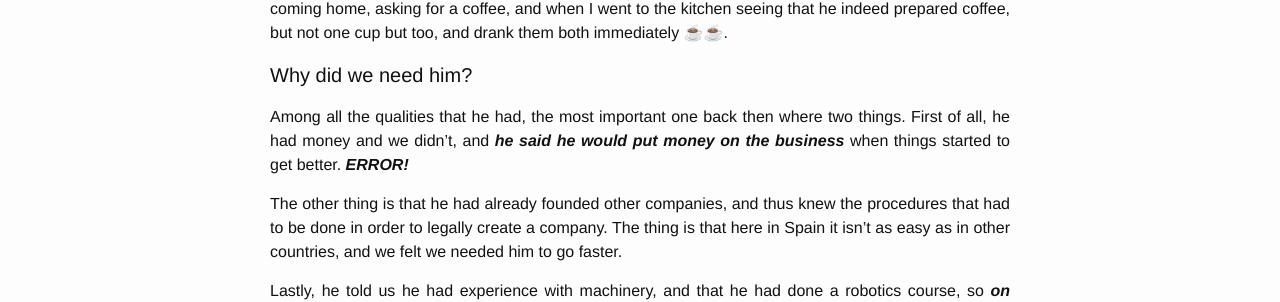
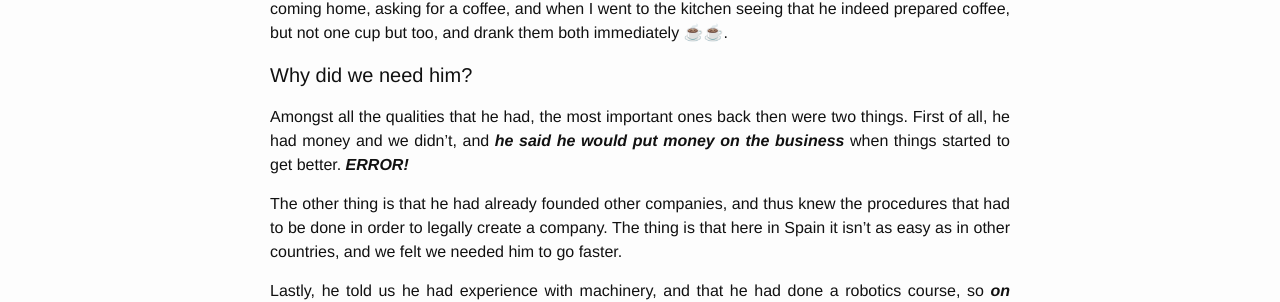
Before and after one commit to MrPolymath/mrpolymath.github.io, a Jekyll site: the page built from _posts/2017-07-26-my-first-business-1.markdown, in a window 1280 px wide and 900 px high. Shown: the part 435-737 px from the top of the window. Built offline with Jekyll 4.4.1, drawn with Linux system fonts in a browser that asks for light colours; emoji names are drawn with the system emoji font; comment, search, counter and statistics services are not loaded.

Commit message:
Fix spelling error

```diff
--- a/_posts/2017-07-26-my-first-business-1.markdown
+++ b/_posts/2017-07-26-my-first-business-1.markdown
@@ -12,7 +12,7 @@ As I said, the constitution of our company is just the beginning of a long story
 
 #### Why did we need him? ####
 
-Among all the qualities that he had, the most important one back then where two things. First of all, he had money and we didn't, and ***he said he would put money on the business*** when things started to get better. ***ERROR!***
+Amongst all the qualities that he had, the most important ones back then were two things. First of all, he had money and we didn't, and ***he said he would put money on the business*** when things started to get better. ***ERROR!***
 
 The other thing is that he had already founded other companies, and thus knew the procedures that had to be done in order to legally create a company. The thing is that here in Spain it isn't as easy as in other countries, and we felt we needed him to go faster.
 
```
